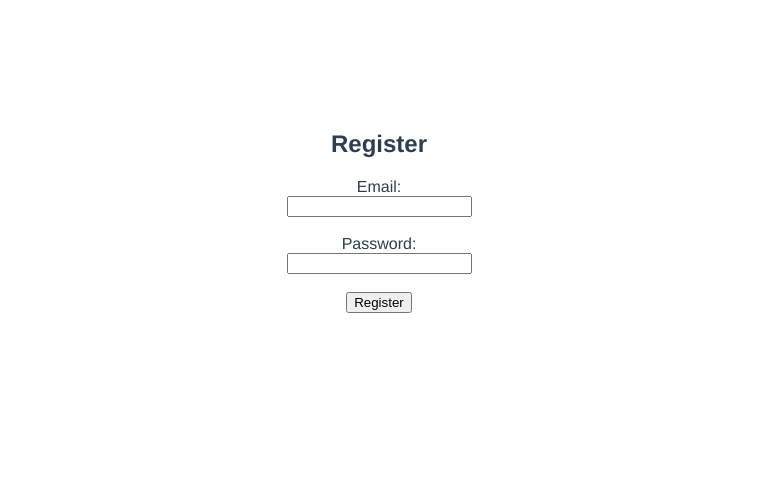
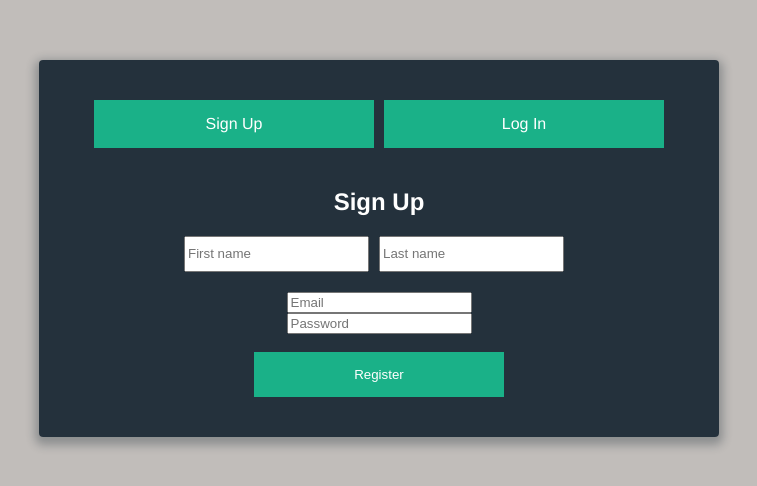
Before and after one commit to rts-cmk-wu09/faglig-fornyelse-Mrleick, a Vue app: page / in a window 1280 px wide. Shown: the top 486 px of the page, without its empty margins (261-1018 px from the left). Built offline with nearby package versions, Linux system fonts and the light colour scheme.

Commit message:
Added more code.

```diff
--- a/src/App.vue
+++ b/src/App.vue
@@ -16,6 +16,10 @@ export default {
 </script>
 
 <style>
+body{
+  background: #c1bdba;
+}
+
 #app {
   font-family: Avenir, Helvetica, Arial, sans-serif;
   -webkit-font-smoothing: antialiased;
--- a/src/components/Frontpage.vue
+++ b/src/components/Frontpage.vue
@@ -1,25 +1,48 @@
-<!-- mit template tag er en del af Vue.js og bruges til at definere komponentens visuelle struktur i HTML, hvilket
-gør det nemmere at organisere min html kode.-->
 <template>
   <div class="front-page">
-    <h2>Register</h2>
     <form @submit.prevent="register">
-      <label for="email">Email:</label><br />
-      <input type="email" id="email" v-model="email" required /><br /><br />
+      <ul class="tab-group">
+        <li class="tab"><a href="#signup">Sign Up</a></li>
+        <li class="tab"><a href="#login">Log In</a></li>
+      </ul>
+      <h2>Sign Up</h2>
 
-      <label for="password">Password:</label><br />
+      <div class="name">
         <input
+          placeholder="First name"
+          type="text"
+          id="firstName"
+          v-model="firstName"
+          required
+        />
+        <input
+          placeholder="Last name"
+          type="text"
+          id="lastName"
+          v-model="lastName"
+          required
+        /><br /><br />
+      </div>
+      <div class="info">
+        <input
+          placeholder="Email"
+          type="email"
+          id="email"
+          v-model="email"
+          required
+        /><br />
+        <input
+          placeholder="Password"
           type="password"
           id="password"
           v-model="password"
           required
         /><br /><br />
-
+      </div>
       <button type="submit">Register</button>
     </form>
   </div>
 </template>
-<!--HTML END-->
 
 <script>
 import { ref } from "vue";
@@ -30,6 +53,8 @@ export default {
   setup() {
     const email = ref("");
     const password = ref("");
+    const firstName = ref("");
+    const lastName = ref("");
 
     const register = async () => {
       try {
@@ -37,10 +62,15 @@ export default {
           email.value,
           password.value
         );
-        console.log("User registered:", userCredential.user);
+        const user = userCredential.user;
+
+        // Update user's display name with first name and last name
+        await user.updateProfile({
+          displayName: `${firstName.value} ${lastName.value}`,
+        });
+
+        console.log("User registered:", user);
         alert("Registration successful!");
-
-        // You can redirect the user or perform other actions here
       } catch (error) {
         console.error("Registration error:", error);
         alert("Registration failed. Please check your inputs and try again.");
@@ -50,17 +80,63 @@ export default {
     return {
       email,
       password,
+      firstName,
+      lastName,
       register,
     };
   },
 };
 </script>
 
-
-<!--Når jeg anvender scoped efter min style i Vue, styler den kun på mit pågældne komponent-->
 <style scoped>
 .front-page {
-  text-align: center;
-  padding: 50px;
+  color: white;
+  background: rgba(19, 35, 47, 0.9);
+  padding: 40px;
+  max-width: 600px;
+  margin: 40px auto;
+  border-radius: 4px;
+  box-shadow: 0 4px 10px 4px rgba(19, 35, 47, 0.3);
+}
+
+.tab-group {
+  display: flex;
+  gap: 10px;
+  list-style: none;
+  padding: 0;
+  margin: 0 0 40px 0;
+  justify-content: center;
+}
+
+.tab {
+  text-decoration: none;
+  background-color: #1ab188;
+}
+
+li a {
+  text-decoration: none;
+  color: white;
+  padding: 15px;
+  display: block;
+  width: 250px;
+}
+
+button {
+  color: white;
+  width: 250px;
+  padding: 15px;
+  background-color: #1ab188;
+  outline: none;
+  border: 0;
+  cursor: pointer;
+}
+
+.name {
+  width: 500px;
+  display: flex;
+  justify-content: center;
+  gap: 10px;
+  margin: auto;
+  margin-bottom: 20px;
 }
 </style>
--- a/src/firebase/config.js
+++ b/src/firebase/config.js
@@ -4,13 +4,15 @@ import "firebase/auth";
 const firebaseConfig = {
   apiKey: "AIzaSyCwbJ9hhaVfloQTWLj7aGRUnxF4_eghYMM",
   authDomain: "jespers-chat-8b470.firebaseapp.com",
+  databaseURL:
+    "https://jespers-chat-8b470-default-rtdb.europe-west1.firebasedatabase.app",
   projectId: "jespers-chat-8b470",
   storageBucket: "jespers-chat-8b470.appspot.com",
   messagingSenderId: "53950004313",
   appId: "1:53950004313:web:397fb34ea5a53f601a4548",
 };
 
-firebase.initializeApp(firebaseConfig); // Initialize the app directly
+firebase.initializeApp(firebaseConfig);
 const auth = firebase.auth();
 
 export { auth };
```
Lines whose indentation alone changed are shown as unchanged.
